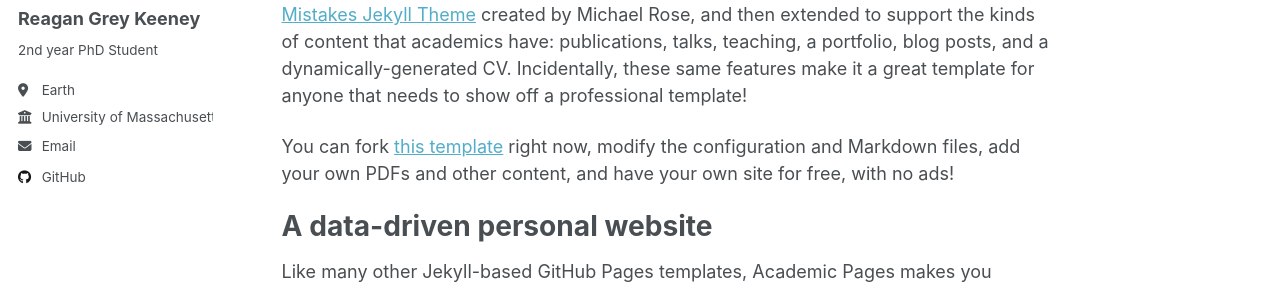
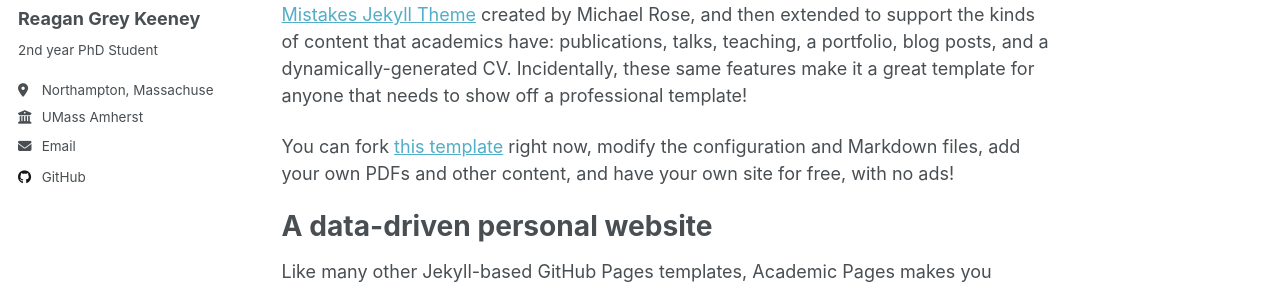
Before and after one commit to rgkeeney/rgkeeney.github.io, a Jekyll site: the page built from _pages/about.md, in a window 1280 px wide. Shown: the part 276-560 px from the top of the page. Built offline with Jekyll 4.4.1, drawn with Linux system fonts in a browser that asks for light colours; a script that is not in the unit is left out; part of the change alters nothing that is shown.

Commit message:
Update _config.yml

```diff
--- a/_config.yml
+++ b/_config.yml
@@ -27,8 +27,8 @@ author:
   name             : "Reagan Grey Keeney"
   pronouns         : # example: "she/her"
   bio              : "2nd year PhD Student"
-  location         : "Earth"
-  employer         : "University of Massachusetts Amherst"
+  location         : "Northampton, Massachusetts"
+  employer         : "UMass Amherst"
   uri              : # URL
   email            : "rkeeney@umass.edu"
 
@@ -219,16 +219,16 @@ kramdown:
 # These settings control the types of collections used by the template
 collections:
   teaching:
-    output: true
+    output: false
     permalink: /:collection/:path/
   publications:
-    output: true
+    output: false
     permalink: /:collection/:path/
   portfolio:
-    output: true
+    output: false
     permalink: /:collection/:path/
   talks:
-    output: true
+    output: false
     permalink: /:collection/:path/
 
 
```
